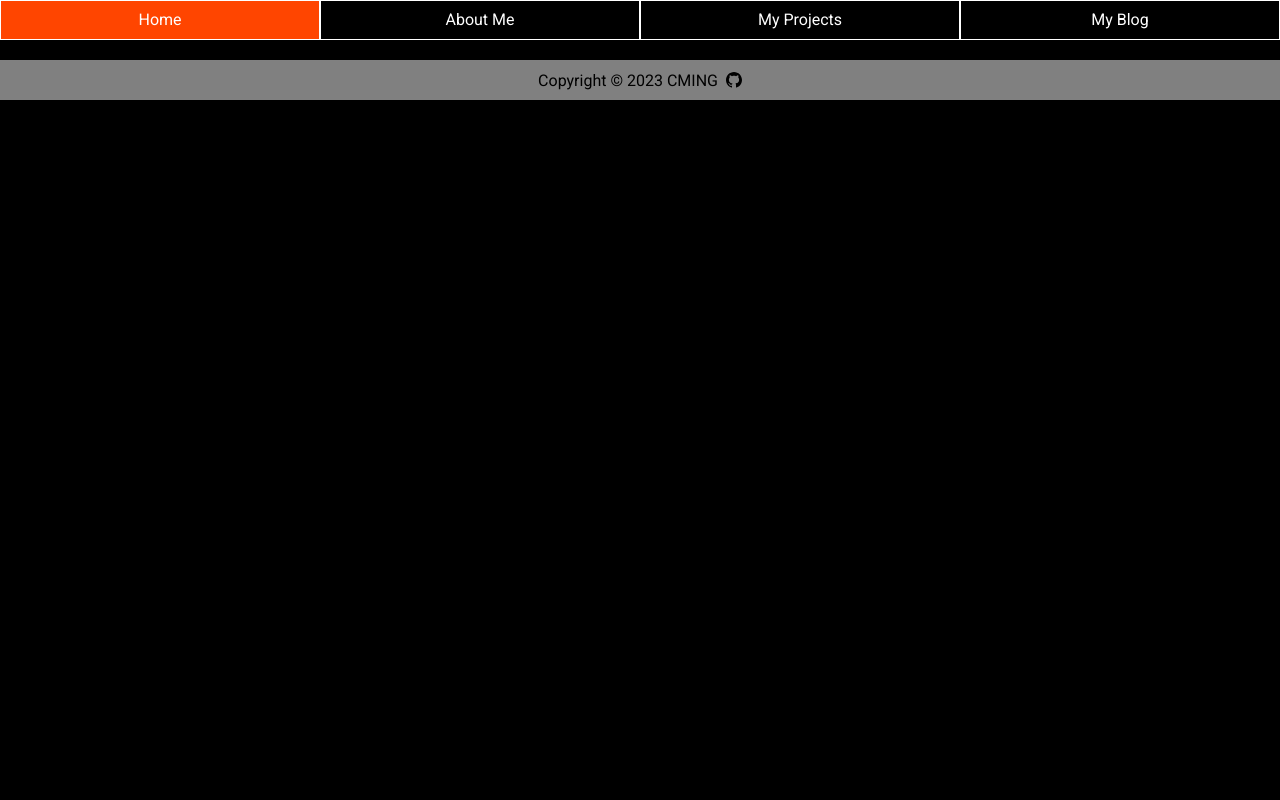
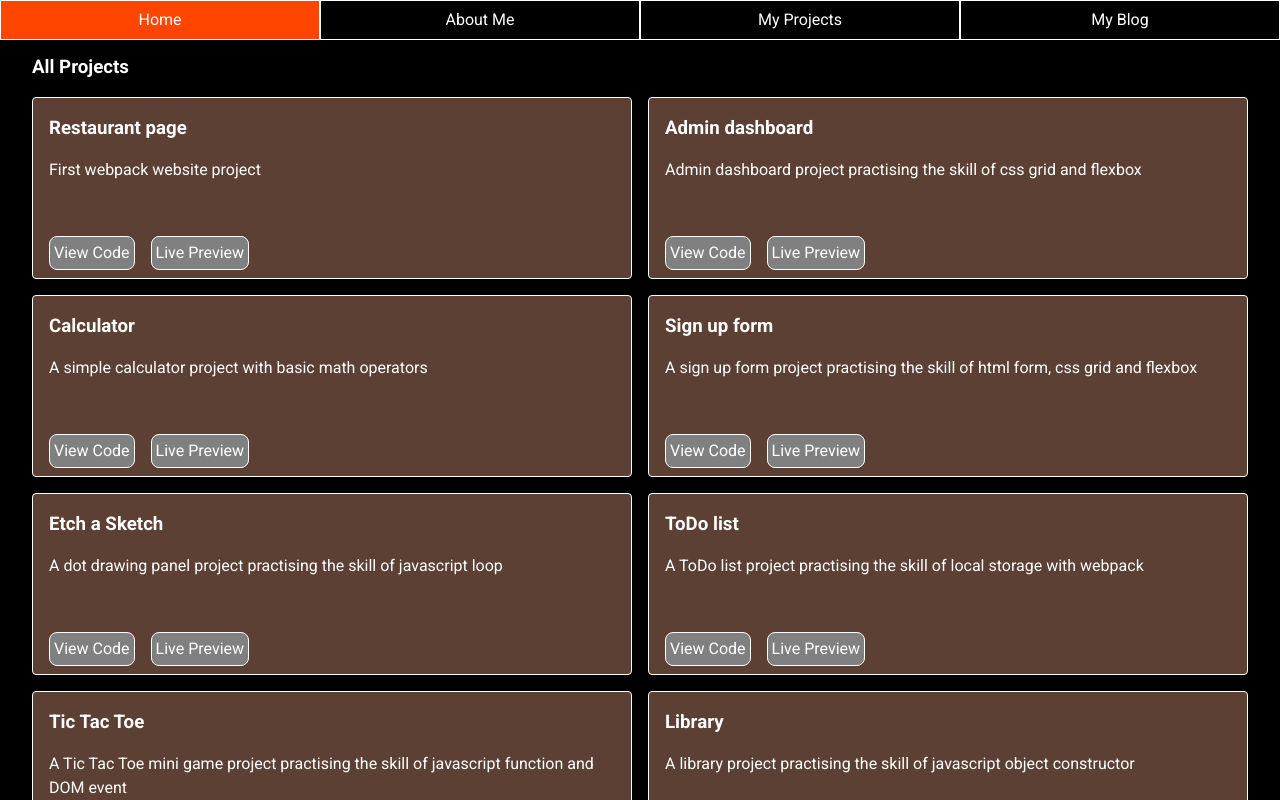
Before and after one commit to CMING3/my-website, a React (Create React App) app: page /MyProjects in a window 1280 px wide. Shown: the top 800 px of the page. Built offline with nearby package versions, Linux system fonts and the light colour scheme.

Commit message:
created project data  with uuid, link of pages and source code. styled with grid

```diff
--- a/src/components/contents/MyProjects.js
+++ b/src/components/contents/MyProjects.js
@@ -1,13 +1,36 @@
-import React from 'react'
+import React, { useEffect, useState } from 'react'
 import Style from '../../styles/myproject.module.css'
+import ProjectData from '../data/ProjectData'
 
 export default function MyProjects() {
 
+  let [projectList, setProjectList] = useState([])
+
+  useEffect(()=>{
+    setProjectList(ProjectData)
+  },[])
+
+
   return (
-    <div>
-      All Projects
+    <div className={Style.projectBody}>
+      <div className={Style.projectHeader}>
+        <h3>All Projects</h3>
+      </div>
       <div className={Style.projectList}>
-
+        {
+          projectList.map((data)=>{
+          return(
+            <div key={data.id} className={Style.projectContainer}>
+              <h3>{data.name}</h3>
+              <p>{data.desc}</p>
+              <div className={Style.btnContainer}>
+                <a href={data.code}>View Code</a>
+                <a href={data.page}>Live Preview</a>
+              </div>
+            </div>
+          )
+          })
+        }
       </div>
     </div>
   )
--- a/src/components/data/ProjectData.js
+++ b/src/components/data/ProjectData.js
@@ -1,3 +1,6 @@
+import { v4 as uuidv4 } from 'uuid';
+
+
 /* Data template
     {
       name: "",
@@ -8,71 +11,84 @@
   */
 const projectData = [
     {
-        name: "restaurant page",
+        id: uuidv4(),
+        name: "Restaurant page",
         code: "https://github.com/CMING3/Restaurant-Page",
         page: "https://cming3.github.io/Restaurant-Page/",
         desc: "First webpack website project"
     },
     {
-        name: "admin dashboard",
+        id: uuidv4(),
+        name: "Admin dashboard",
         code: "https://github.com/CMING3/Admin-Dashboard",
         page: "https://cming3.github.io/Admin-Dashboard/",
         desc: "Admin dashboard project practising the skill of css grid and flexbox"
     },
     {
-        name: "calculator",
+        id: uuidv4(),
+        name: "Calculator",
         code: "https://github.com/CMING3/calculator",
         page: "https://cming3.github.io/calculator/",
         desc: "A simple calculator project with basic math operators"
-    },{
+    },
+    {
+        id: uuidv4(),
         name: "Sign up form",
         code: "https://github.com/CMING3/Sign-up-Form",
         page: "https://cming3.github.io/Sign-up-Form/",
         desc: "A sign up form project practising the skill of html form, css grid and flexbox"
     },
     {
+        id: uuidv4(),
         name: "Etch a Sketch",
         code: "https://github.com/CMING3/Etch-a-Sketch",
         page: "https://cming3.github.io/Etch-a-Sketch/",
         desc: "A dot drawing panel project practising the skill of javascript loop"
     },
     {
+        id: uuidv4(),
         name: "ToDo list",
         code: "https://github.com/CMING3/ToDoList",
         page: "https://cming3.github.io/ToDoList/",
         desc: "A ToDo list project practising the skill of local storage with webpack"
     },
     {
+        id: uuidv4(),
         name: "Tic Tac Toe",
         code: "https://github.com/CMING3/Tic-Tac-Toe",
         page: "https://cming3.github.io/Tic-Tac-Toe/",
         desc: "A Tic Tac Toe mini game project practising the skill of javascript function and DOM event"
     },
     {
+        id: uuidv4(),
         name: "Library",
         code: "https://github.com/CMING3/Library",
         page: "https://cming3.github.io/Library/",
         desc: "A library project practising the skill of javascript object constructor"
     },
     {
-        name: "rock paper scissor",
+        id: uuidv4(),
+        name: "Rock paper scissor",
         code: "https://github.com/CMING3/rock-paper-scissor",
         page: "https://cming3.github.io/rock-paper-scissor/",
         desc: "This is a little rock paper scissor game play with computer by using Math random."
     },
     {
+        id: uuidv4(),
         name: "Odin project landing page",
         code: "https://github.com/CMING3/odin-project-landing-page",
         page: "https://cming3.github.io/odin-project-landing-page/",
         desc: "The first project of The Odin Project, practise the skill of basic html"
     },
     {
-        name: "odin recipes",
+        id: uuidv4(),
+        name: "Odin recipes",
         code: "https://github.com/CMING3/odin-recipes",
         page: "https://cming3.github.io/odin-recipes/",
         desc: "A recipes web project with simple html href, list, paragraph"
     },
     {
+        id: uuidv4(),
         name: "Gift Card Store",
         code: "https://github.com/CMING3/Gift-Card-Store",
         page: "https://cming3.github.io/Gift-Card-Store/",
@@ -80,4 +96,5 @@ const projectData = [
     }
 ]
 
+
 export default projectData
--- a/src/styles/myproject.module.css
+++ b/src/styles/myproject.module.css
@@ -1,3 +1,55 @@
+.projectBody{
+    color:white;
+    padding: 1rem 2rem;
+}
+
+.projectHeader > h3 {
+    margin-top: 0;
+}
 .projectList{
     display: grid;
+    color:white;
+    grid-template-columns: 1fr 1fr;
+    grid-auto-rows: 1fr;
+    gap: 1rem;
 }
+
+@media screen and (max-width:600px){
+    .projectList{
+        grid-template-columns:1fr;
+    }
+}
+
+.projectContainer{
+    background-color: #5C4033;
+    border: 1px solid white;
+    border-radius: 4px;
+    padding: 1em;
+    position: relative;
+    line-height: 1.5;
+}
+
+.projectContainer > h3 {
+    margin-top: 0;
+    margin-bottom: 0.75rem;
+}
+
+.projectContainer > p {
+    margin-bottom: 2rem;
+}
+
+.btnContainer{
+    display: flex;
+    flex-direction: row;
+    gap: 1rem;
+    position:absolute;
+    bottom: 0.5rem;
+}
+
+.btnContainer > a{
+    background-color: grey;
+    border: 1px solid white;
+    border-radius: 8px;
+    padding: 0.25rem;
+    cursor: pointer;
+}
```
